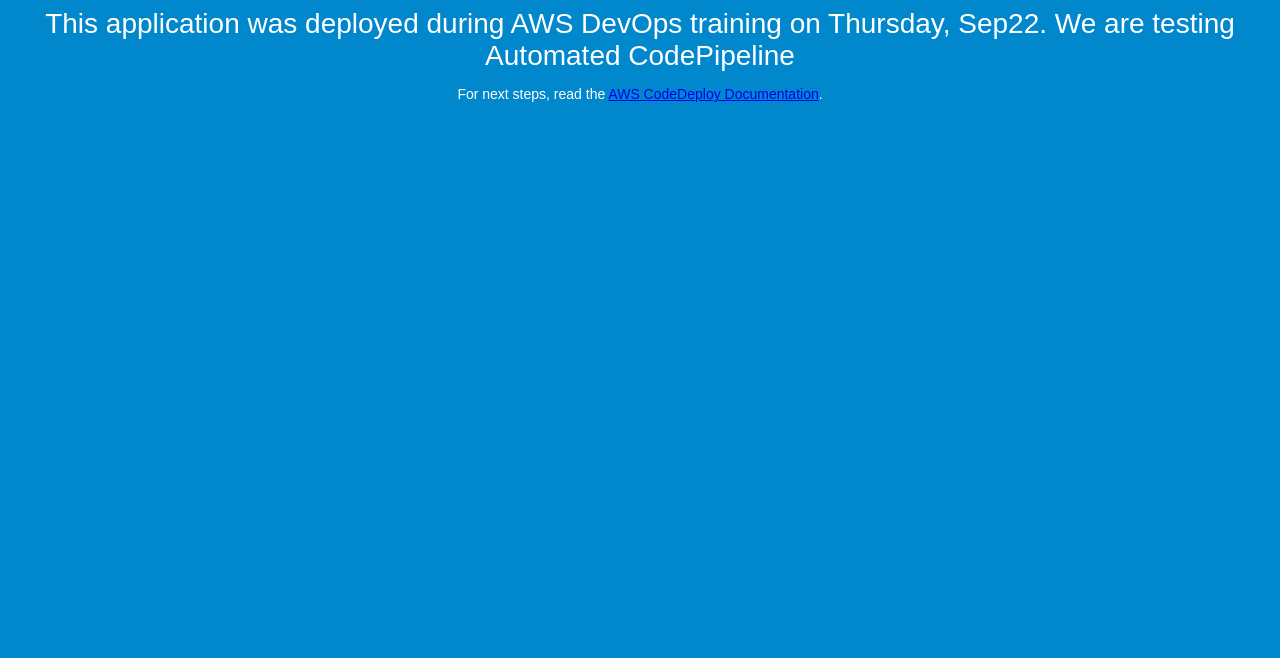
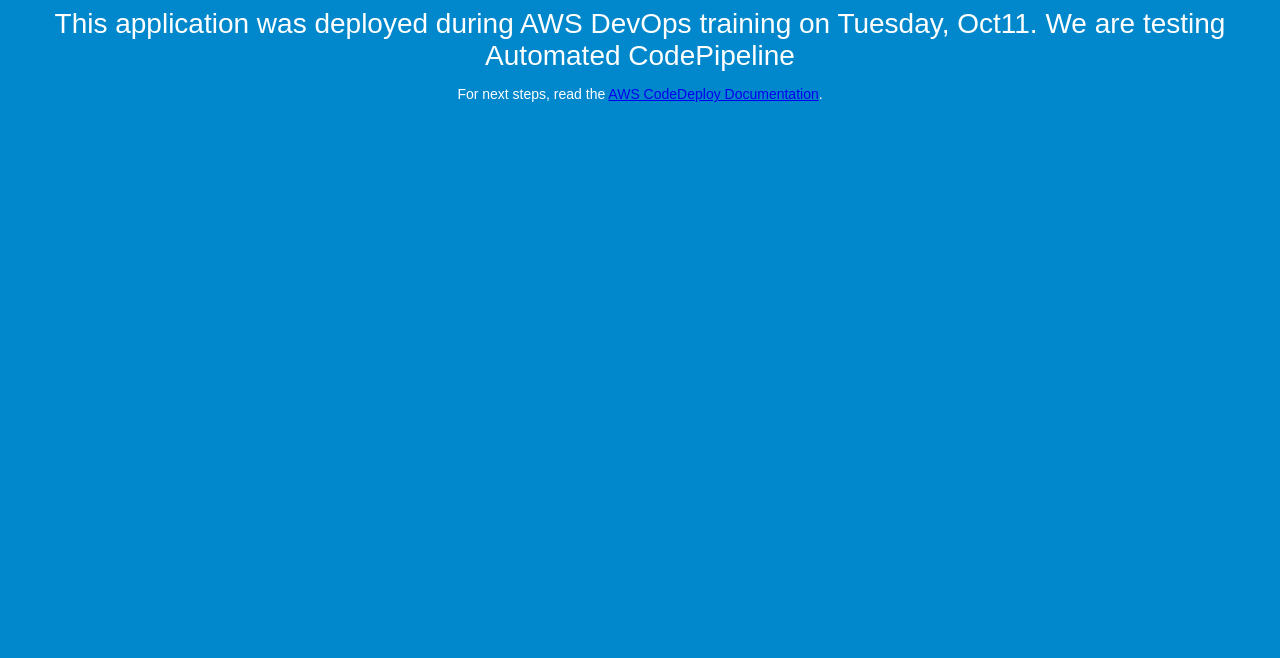
Before and after one commit to unuste37/YT-CodeDeploy, a plain HTML site: page index.html in a window 1280 px wide. Shown: the part 142-800 px from the top of the page. Drawn offline with Linux system fonts and the light colour scheme.

Commit message:
Update index.html

```diff
--- a/index.html
+++ b/index.html
@@ -27,7 +27,7 @@
 <body>
   <div align="center">
     <h1>Congratulations To All</h1>
-    <h2>This application was deployed during AWS DevOps training on Thursday, Sep22. We are testing Automated CodePipeline</h2>
+    <h2>This application was deployed during AWS DevOps training on Tuesday, Oct11. We are testing Automated CodePipeline</h2>
     <p>For next steps, read the <a href="http://aws.amazon.com/documentation/codedeploy">AWS CodeDeploy Documentation</a>.</p>
   </div>
 </body>
```
